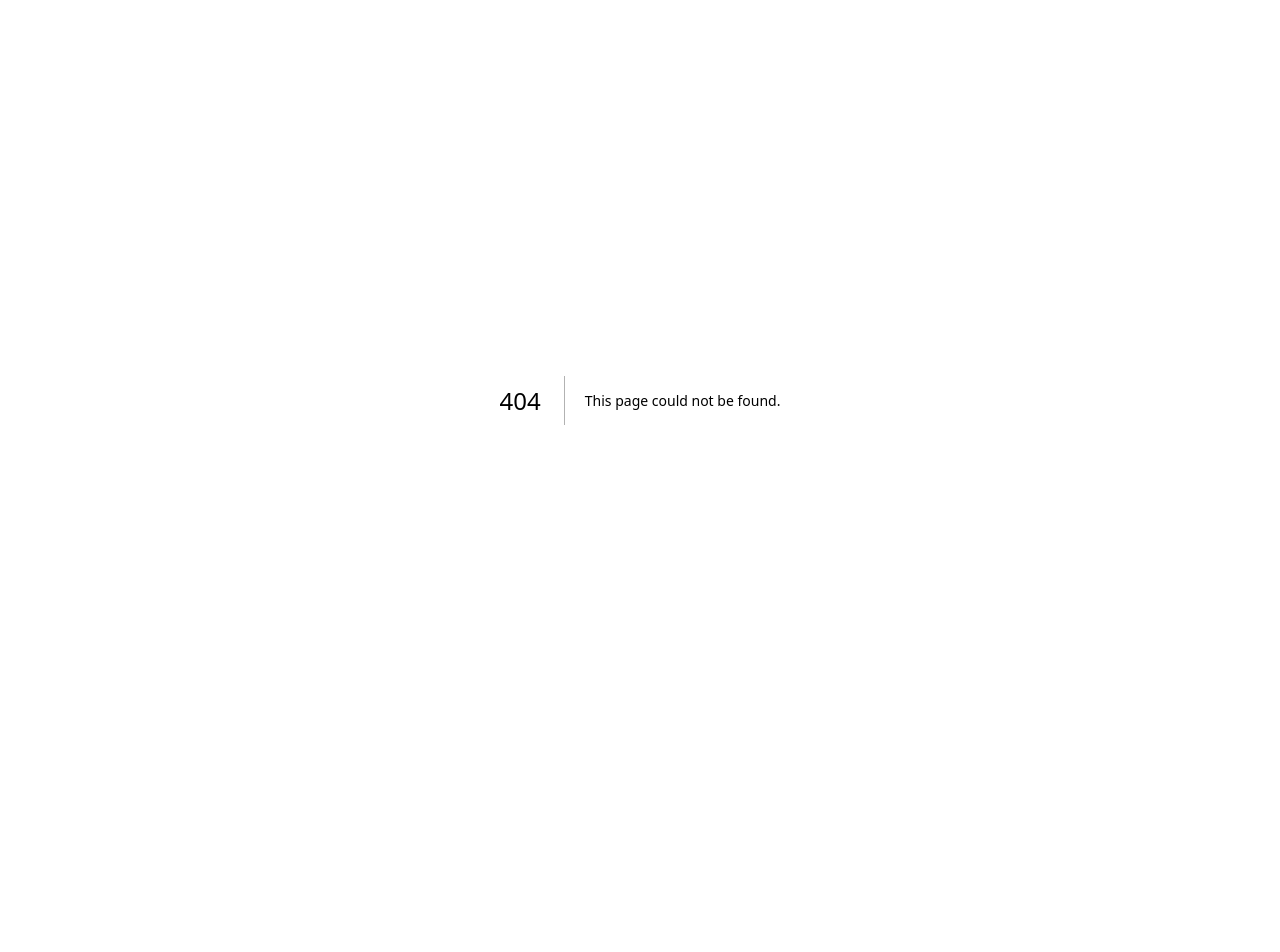
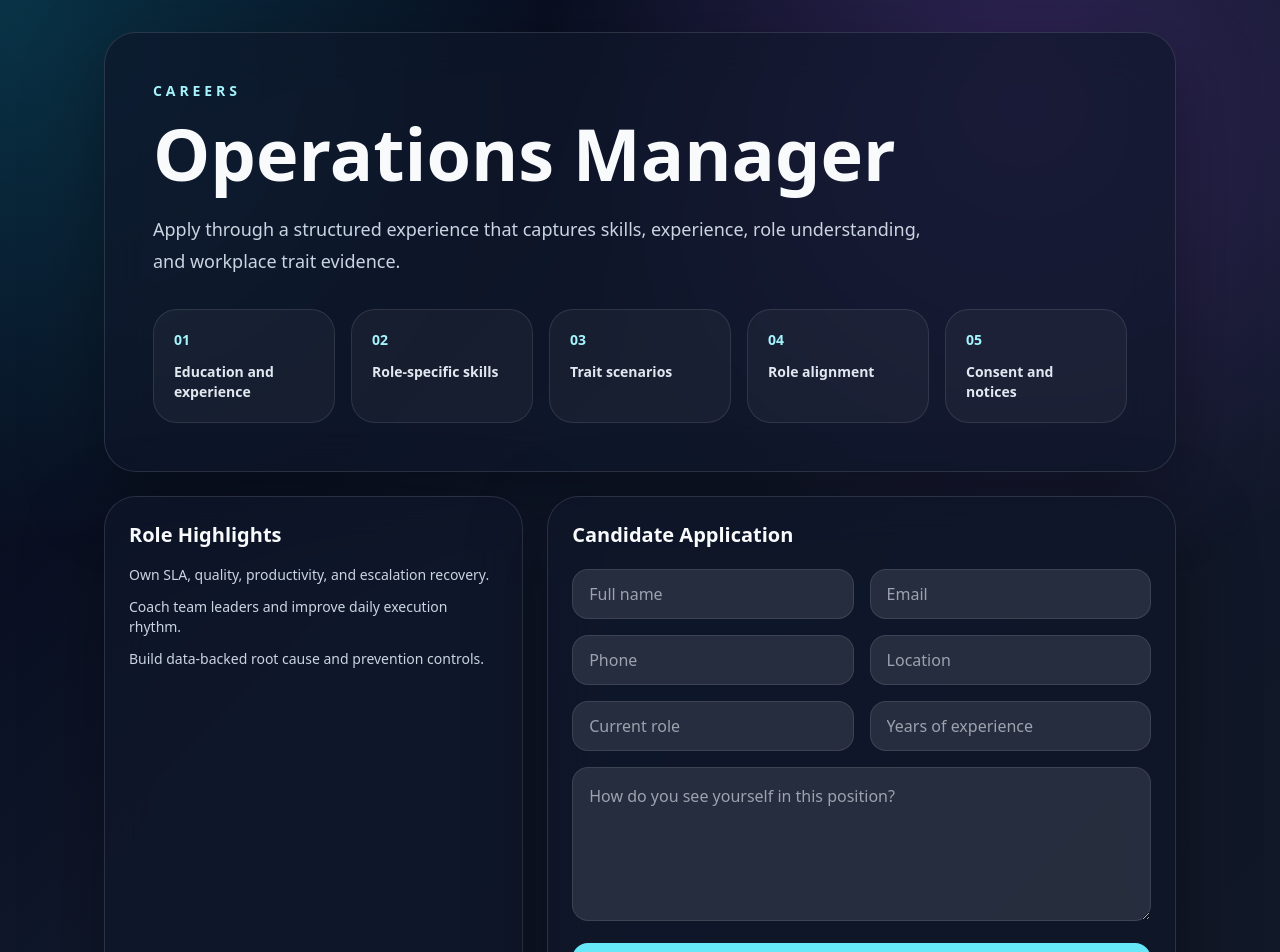
Before and after one commit to shivamgiri-sudo/RoleFit-AI, a Next.js app in the folder frontend/: page /career in a window 1280 px wide. Before the commit this address had no page. Shown: the top 952 px of the page. Before the commit the page ends 800 px from the top, so only its background shows below. Built offline with nearby package versions, Linux system fonts and the light colour scheme.

Commit message:
Add candidate career application UI page

```diff
--- /dev/null
+++ b/frontend/app/career/page.tsx
@@ -0,0 +1,43 @@
+import Link from 'next/link';
+
+const questions = ['Education and experience', 'Role-specific skills', 'Trait scenarios', 'Role alignment', 'Consent and notices'];
+
+export default function CareerPage() {
+  return (
+    <main className="mx-auto max-w-6xl px-6 py-8 md:px-10">
+      <section className="glass-panel rounded-[2rem] p-8 md:p-12">
+        <p className="text-sm font-semibold uppercase tracking-[0.28em] text-cyan-200">Careers</p>
+        <h1 className="mt-4 max-w-4xl text-5xl font-black leading-tight md:text-7xl">Operations Manager</h1>
+        <p className="mt-6 max-w-3xl text-lg leading-8 text-slate-300">Apply through a structured experience that captures skills, experience, role understanding, and workplace trait evidence.</p>
+        <div className="mt-8 grid gap-4 md:grid-cols-5">
+          {questions.map((item, index) => (
+            <div key={item} className="rounded-3xl border border-white/10 bg-white/[0.04] p-5">
+              <p className="text-sm font-bold text-cyan-200">0{index + 1}</p>
+              <p className="mt-3 text-sm font-semibold text-slate-200">{item}</p>
+            </div>
+          ))}
+        </div>
+      </section>
+      <section className="mt-6 grid gap-6 md:grid-cols-[0.8fr_1.2fr]">
+        <div className="glass-panel rounded-[2rem] p-6">
+          <h2 className="text-xl font-bold">Role Highlights</h2>
+          <ul className="mt-4 space-y-3 text-sm text-slate-300">
+            <li>Own SLA, quality, productivity, and escalation recovery.</li>
+            <li>Coach team leaders and improve daily execution rhythm.</li>
+            <li>Build data-backed root cause and prevention controls.</li>
+          </ul>
+        </div>
+        <div className="glass-panel rounded-[2rem] p-6">
+          <h2 className="text-xl font-bold">Candidate Application</h2>
+          <div className="mt-5 grid gap-4 md:grid-cols-2">
+            {['Full name', 'Email', 'Phone', 'Location', 'Current role', 'Years of experience'].map((field) => (
+              <input key={field} placeholder={field} className="rounded-2xl border border-white/10 bg-white/10 px-4 py-3 outline-none" />
+            ))}
+          </div>
+          <textarea placeholder="How do you see yourself in this position?" className="mt-4 w-full rounded-2xl border border-white/10 bg-white/10 p-4 outline-none" rows={5} />
+          <Link href="/assessment" className="mt-4 block rounded-2xl bg-cyan-300 px-5 py-3 text-center font-black text-slate-950">Start Assessment</Link>
+        </div>
+      </section>
+    </main>
+  );
+}
```
